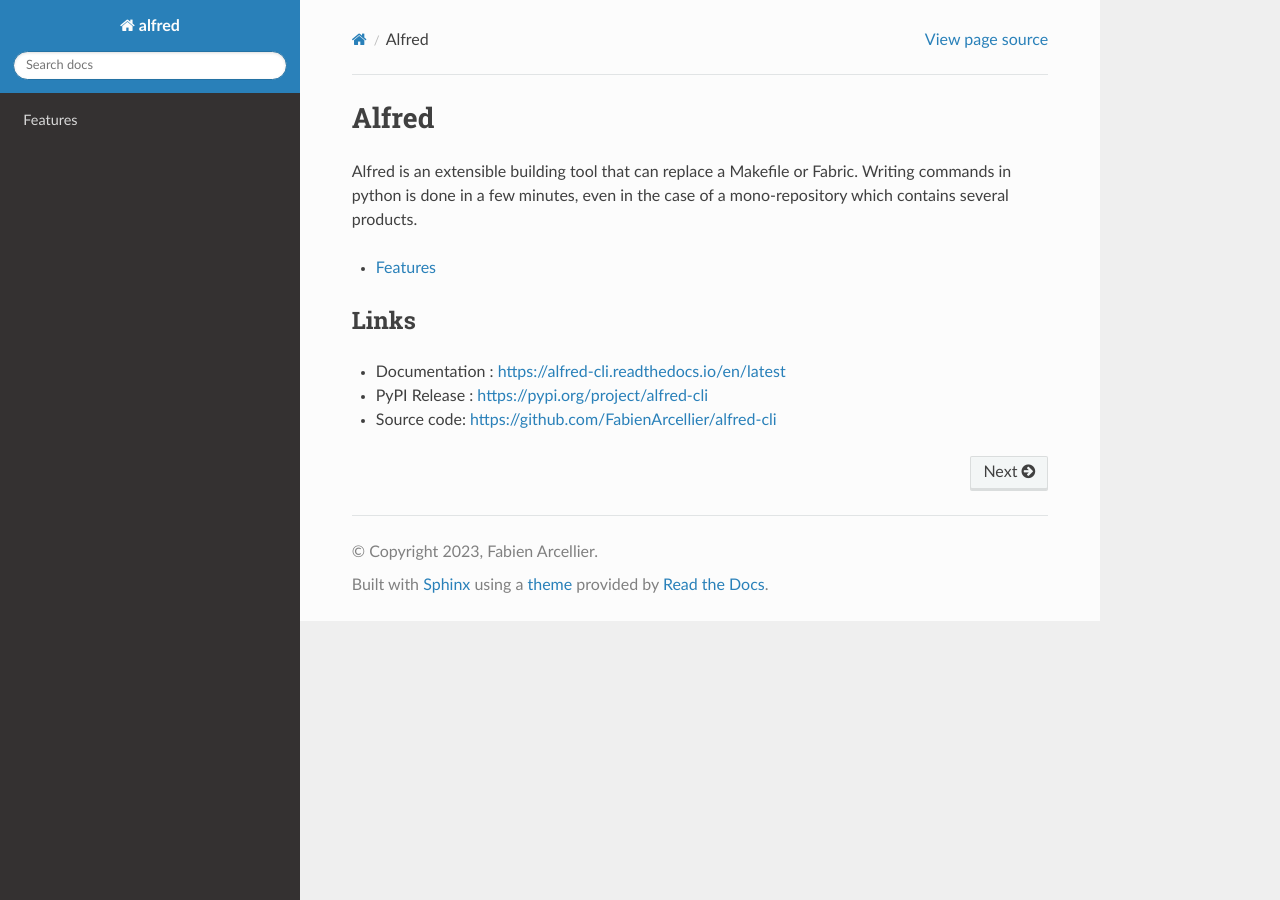
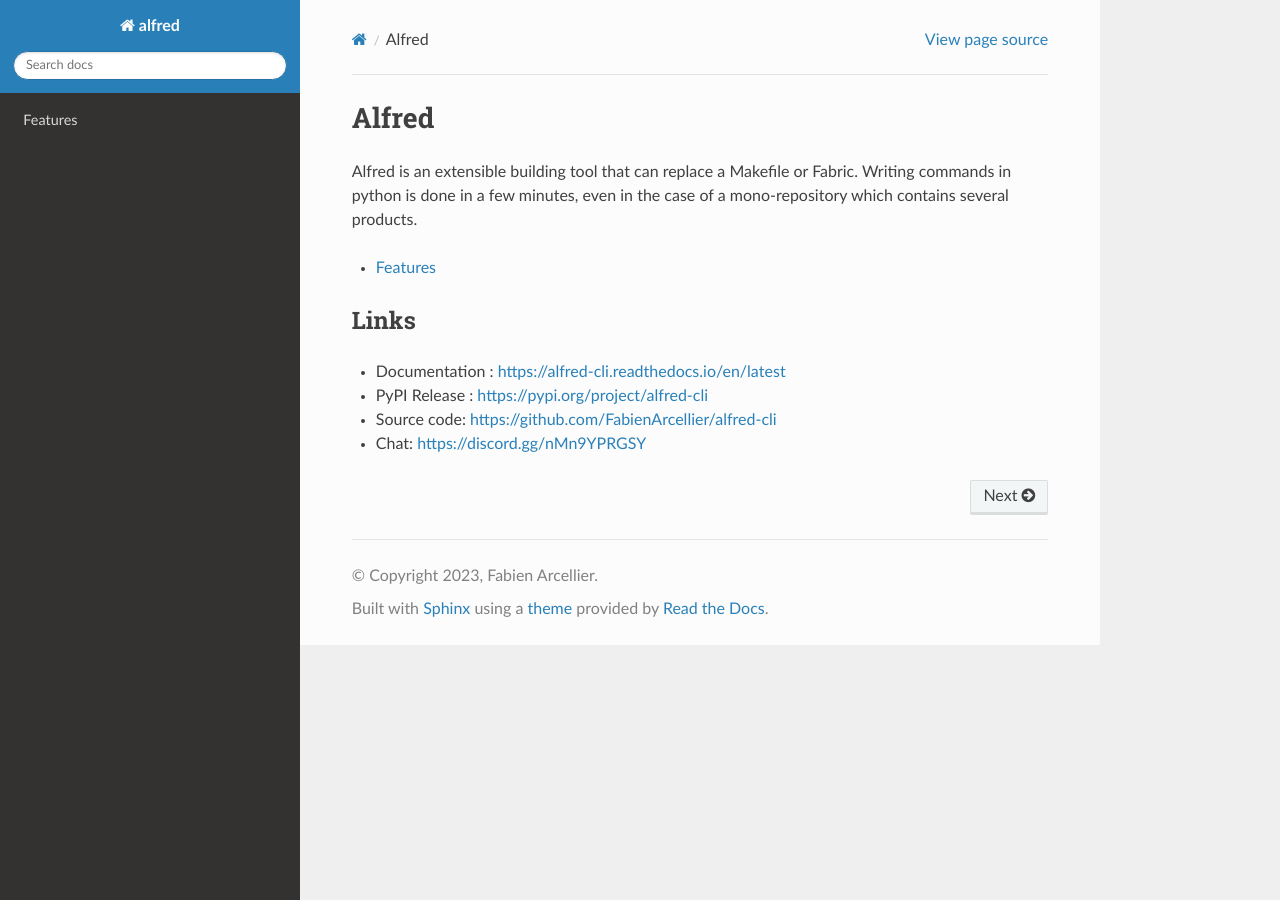
Before and after one commit to FabienArcellier/alfred-cli, a Sphinx documentation site: the page built from docs/source/index.rst, in a window 1280 px wide. Built offline with Sphinx 7.4.7 and the Read the Docs theme 2.0.0, drawn with Linux system fonts in a browser that asks for light colours.

Commit message:
write alfred documentation to read the docs
* docs: add chat

```diff
--- a/docs/source/index.rst
+++ b/docs/source/index.rst
@@ -16,3 +16,4 @@
 * Documentation : https://alfred-cli.readthedocs.io/en/latest
 * PyPI Release : https://pypi.org/project/alfred-cli
 * Source code: https://github.com/FabienArcellier/alfred-cli
+* Chat: https://discord.gg/nMn9YPRGSY
```
Also changed, not shown: README.md (+1 -0 lines).
